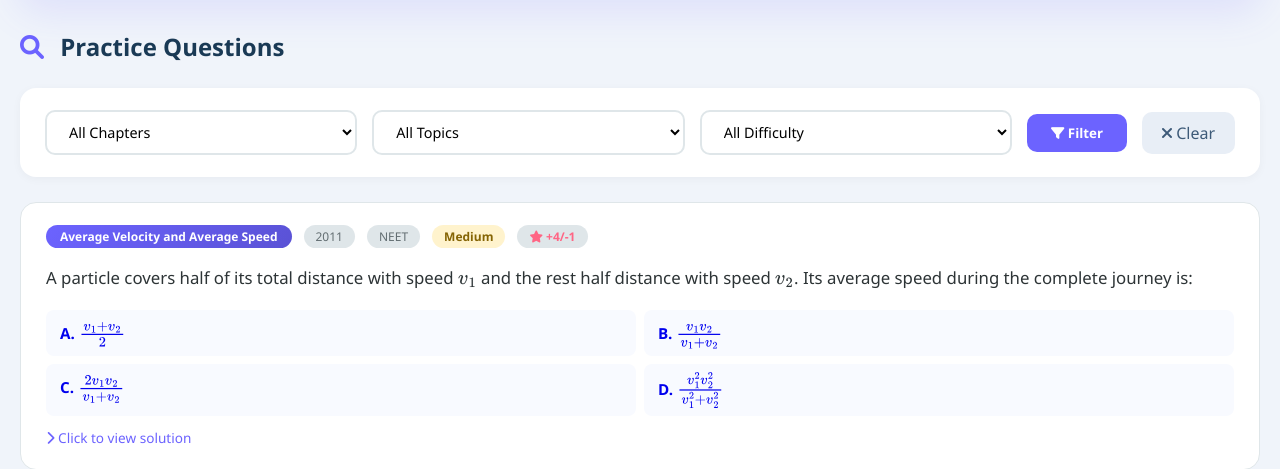
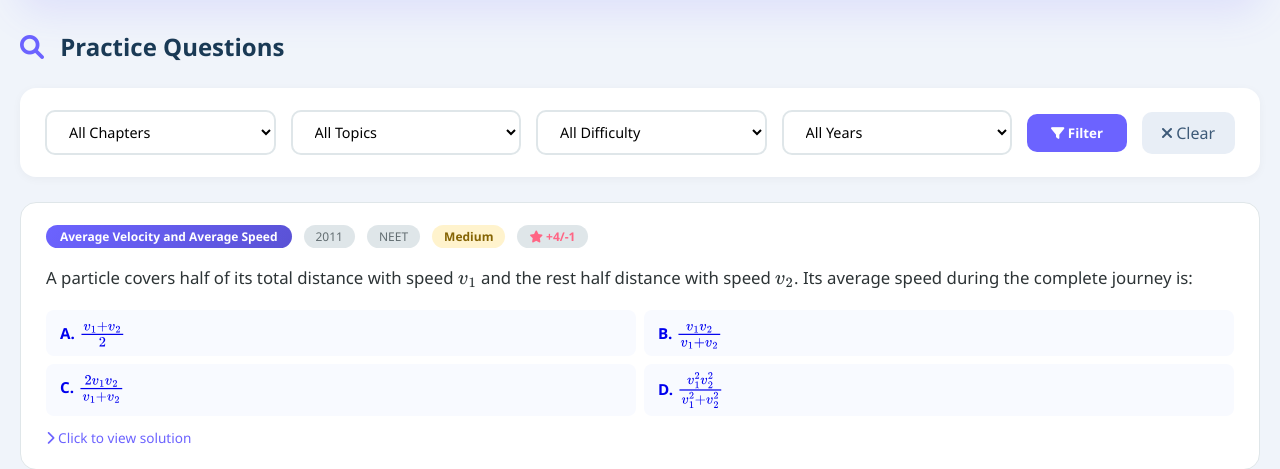
Before and after one commit to mathswithprasantasir-physics/prasantasir-physics, a Flask app: page /practice in a window 1280 px wide. Shown: the part 97-566 px from the top of the page. Run offline with Flask 3, Linux system fonts and the light colour scheme.

Commit message:
Update practice.html

```diff
--- a/templates/student/practice.html
+++ b/templates/student/practice.html
@@ -100,7 +100,7 @@
         border-radius: 10px !important;
         font-size: 0.9rem !important;
         background: white !important;
-        min-width: 180px !important;
+        min-width: 160px !important;
         flex: 1 !important;
     }
 
@@ -250,6 +250,12 @@
                     <option value="Medium" {% if current_difficulty == 'Medium' %}selected{% endif %}>Medium</option>
                     <option value="Hard" {% if current_difficulty == 'Hard' %}selected{% endif %}>Hard</option>
                 </select>
+                <select name="year">
+                    <option value="">All Years</option>
+                    {% for year in years %}
+                    <option value="{{ year }}" {% if year == current_year %}selected{% endif %}>{{ year }}</option>
+                    {% endfor %}
+                </select>
                 <button type="submit" class="btn-filter"><i class="fas fa-filter"></i> Filter</button>
                 <a href="{{ url_for('student_practice') }}" class="btn-clear"><i class="fas fa-times"></i> Clear</a>
             </div>
```
